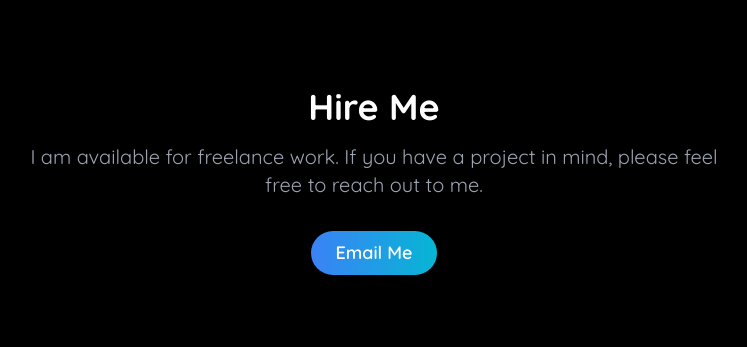
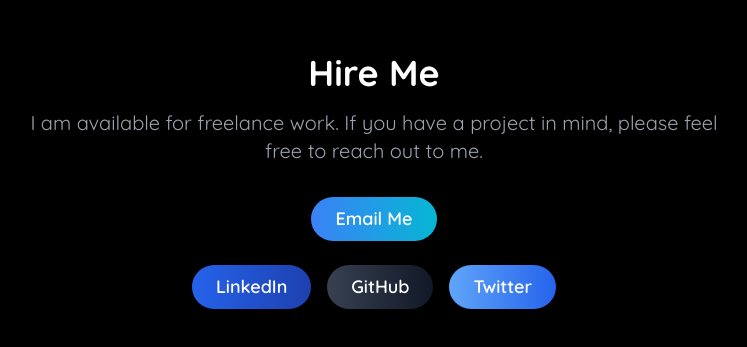
Before and after one commit to sabariyuhendh/Portfolio_V1, a React (Vite) app in the folder frontend/: page / in a window 1280 px wide. Shown: the part 2619-2966 px from the top of the page, without its empty margins (266-1013 px from the left). Built offline with nearby package versions, Linux system fonts and the light colour scheme.

Commit message:
feat(Contact): add social media links for improved user engagement
The LinkedIn, GitHub, and Twitter links have been added to the Contact page to provide users with additional ways to connect and engage with the developer. This enhances user interaction and accessibility.

```diff
--- a/frontend/src/Pages/Contact.jsx
+++ b/frontend/src/Pages/Contact.jsx
@@ -18,6 +18,32 @@
               Email Me
             </a>
           </div>
+          <div className="flex justify-center gap-4 mt-6">
+            <a
+              href="https://www.linkedin.com/in/sabariyuhendhran"
+              target="_blank"
+              rel="noopener noreferrer"
+              className="bg-gradient-to-r from-blue-600 to-blue-800 hover:bg-gradient-to-l text-white py-2 px-6 rounded-full text-lg font-semibold transition duration-300"
+            >
+              LinkedIn
+            </a>
+            <a
+              href="https://github.com/sabariyuhendh"
+              target="_blank"
+              rel="noopener noreferrer"
+              className="bg-gradient-to-r from-gray-700 to-gray-900 hover:bg-gradient-to-l text-white py-2 px-6 rounded-full text-lg font-semibold transition duration-300"
+            >
+              GitHub
+            </a>
+            <a
+              href="https://twitter.com/yourusername"
+              target="_blank"
+              rel="noopener noreferrer"
+              className="bg-gradient-to-r from-blue-400 to-blue-600 hover:bg-gradient-to-l text-white py-2 px-6 rounded-full text-lg font-semibold transition duration-300"
+            >
+              Twitter
+            </a>
+          </div>
         </div>
       </div>
     </div>
```
